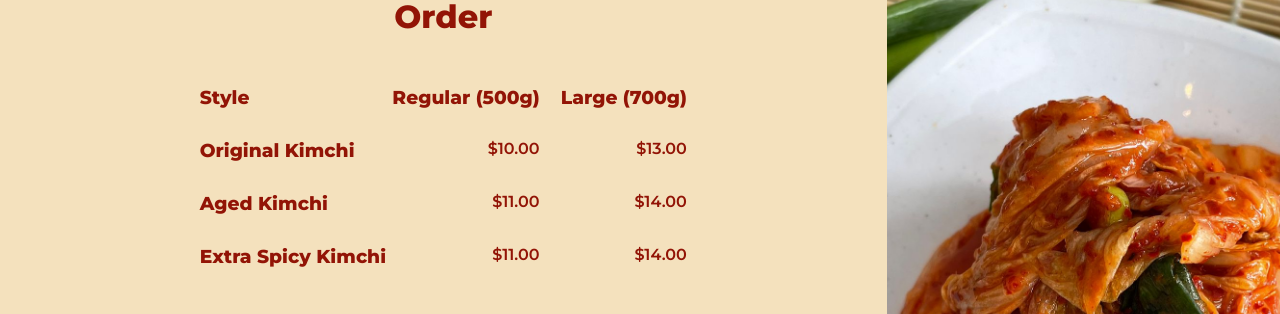
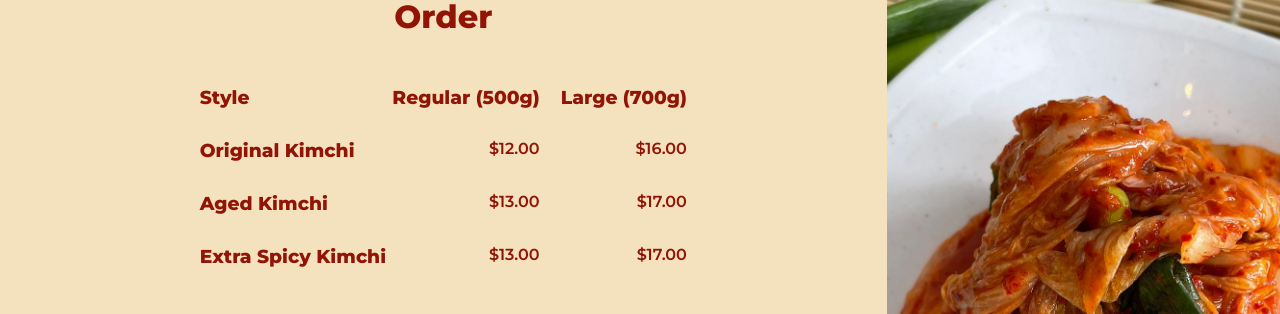
Before and after one commit to chengmwt/kimchily, a React (Vite) app: page / in a window 1280 px wide. Shown: the part 2400-2714 px from the top of the page. Built offline with nearby package versions, Linux system fonts and the light colour scheme.

Commit message:
updated pricing

```diff
--- a/src/components/OrderList.jsx
+++ b/src/components/OrderList.jsx
@@ -70,7 +70,7 @@ const OrderList = () => {
           {/* Fresh Kimchi */}
           <h3>Original Kimchi</h3>
           <div className="orderPrice">
-            <h4>$10.00</h4>
+            <h4>$12.00</h4>
             {/* <input
               type="text"
               name="Original Kimchi (S)"
@@ -79,7 +79,7 @@ const OrderList = () => {
             /> */}
           </div>
           <div className="orderPrice">
-            <h4>$13.00</h4>
+            <h4>$16.00</h4>
             {/* <input
               type="text"
               name="Original Kimchi (L)"
@@ -92,7 +92,7 @@ const OrderList = () => {
           <h3>Aged Kimchi</h3>
           {/* Aged Kimchi */}
           <div className="orderPrice">
-            <h4>$11.00</h4>
+            <h4>$13.00</h4>
             {/* <input
               type="text"
               name="Aged Kimchi (S)"
@@ -101,7 +101,7 @@ const OrderList = () => {
             /> */}
           </div>
           <div className="orderPrice">
-            <h4>$14.00</h4>
+            <h4>$17.00</h4>
             {/* <input
               type="text"
               name="Aged Kimchi (L)"
@@ -114,7 +114,7 @@ const OrderList = () => {
           <h3>Extra Spicy Kimchi</h3>
           {/* Spicy Kimchi */}
           <div className="orderPrice">
-            <h4>$11.00</h4>
+            <h4>$13.00</h4>
             {/* <input
               type="text"
               name="Extra Spicy Kimchi (S)"
@@ -123,7 +123,7 @@ const OrderList = () => {
             /> */}
           </div>
           <div className="orderPrice">
-            <h4>$14.00</h4>
+            <h4>$17.00</h4>
             {/* <input
               type="text"
               name="Extra Spicy Kimchi (L)"
```
